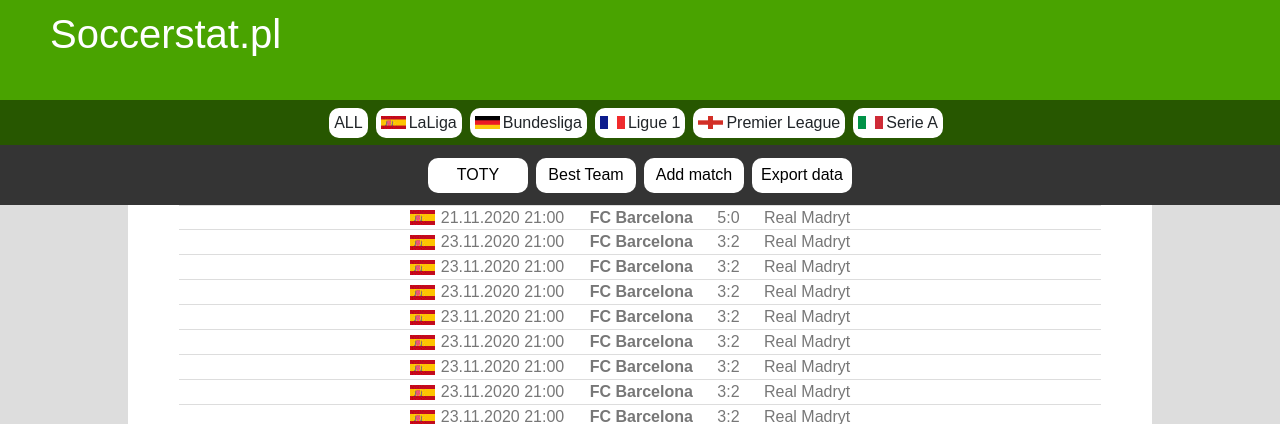
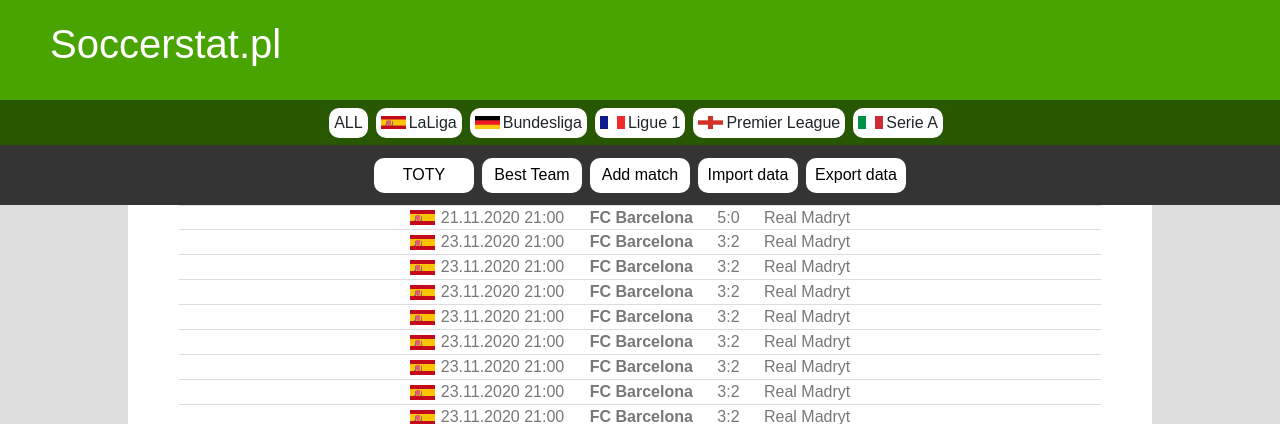
Before and after one commit to maxiior/Soccerstat.pl, a PHP site: page / in a window 1280 px wide. Shown: the top 424 px of the page. Run offline with PHP 8.4, Linux system fonts and the light colour scheme; some libraries are stand-ins or nearby versions.

Commit message:
import/export

```diff
--- a/index.php
+++ b/index.php
@@ -18,7 +18,7 @@
     <body>
         <div id="app">
             <div id="header">
-                <div class="top">
+                <div class="container-fluid progress top">
                     <h1>Soccerstat.pl</h1>
                 </div>
                 <div class="bottom-bar">
@@ -31,24 +31,26 @@
                     </div>
                 </div>
                 <div class="options">
-                    <a v-for="o in opt" v-bind:key="o.id" href="#">
-                        <div class="option">
+                    <a v-for="(o, i) in opt" v-bind:key="o.id" href="#">
+                        <button class="option" @click="useOption(i)">
                             <div>{{ o.title }}</div>
-                        </div>
+                        </button>
                     </a>
                 </div>
             </div>
 
             <div id="matchs">
+                <div >
+                </div>
                 <div class="wider-list">
                     <div class="list">
                         <a href="#">
                             <div v-for="m in mecze" v-bind:key="m.id" class="match">
-                                <img v-if="m.league === 'LaLiga'" src="hiszpania.jpeg">
-                                <img v-else-if="m.league === 'Bundesliga'" src="niemcy.jpeg">
-                                <img v-else-if="m.league === 'Ligue 1'" src="francja.jpeg">
-                                <img v-else-if="m.league === 'Premier League'" src="anglia.jpeg">
-                                <img v-else-if="m.league === 'Serie A'" src="wlochy.jpeg">
+                                <img v-if="m.league === 'LaLiga'" src="photos/hiszpania.jpeg">
+                                <img v-else-if="m.league === 'Bundesliga'" src="photos/niemcy.jpeg">
+                                <img v-else-if="m.league === 'Ligue 1'" src="photos/francja.jpeg">
+                                <img v-else-if="m.league === 'Premier League'" src="photos/anglia.jpeg">
+                                <img v-else-if="m.league === 'Serie A'" src="photos/wlochy.jpeg">
                                 <div class="date">
                                     <span>{{ m.date }}</span>
                                 </div>
@@ -75,58 +77,75 @@
                     </div>
                 </div>
             </div>
+
+            <div id="overlay" v-if="showAddMatch">
+                <div class="modal-dialog">
+                    <div class="modal-content">
+                        <div class="modal-header">
+                            <h5 class="modal-title">Add match</h5>
+                            <button type="button" class="btn-close" @click="showAddMatch=false"></button>
+                        </div>
+                        <div class="modal-body p-4">
+                            <form action="#" method="post">
+                                <div class="mb-3">
+                                    <input type="text" name="team1" class="form-control form-control-m" placeholder="Team 1">
+                                </div>
+                                <div class="mb-3">
+                                    <input type="text" name="team2" class="form-control form-control-m" placeholder="Team 2">
+                                </div>
+                                <div class="mb-3">
+                                    <input type="text" name="score" class="form-control form-control-m" placeholder="Score">
+                                </div>
+                                <div class="mb-3">
+                                    <button class="btn btn-success w-100 btn-m">Add match</button>
+                                </div>
+                            </form>
+                        </div>
+                    </div>
+                </div>
+            </div>
+
+            <div id="import" v-if="showImport">
+                <div class="modal-dialog">
+                    <div class="modal-content">
+                        <div class="modal-header">
+                            <h5 class="modal-title">Import data</h5>
+                            <button type="button" class="btn-close" @click="showImport=false"></button>
+                        </div>
+                        <div class="modal-body p-4">
+                            <div class="mb-3">
+                                This function is for import database
+                            </div>
+                            <div class="mb-3">
+                                <button class="btn btn-success w-100 btn-m">Import data</button>
+                            </div>
+                        </div>
+                    </div>
+                </div>
+            </div>
+
+            <div id="export" v-if="showExport">
+                <div class="modal-dialog">
+                    <div class="modal-content">
+                        <div class="modal-header">
+                            <h5 class="modal-title">Export data</h5>
+                            <button type="button" class="btn-close" @click="showExport=false"></button>
+                        </div>
+                        <div class="modal-body p-4">
+                            <div class="mb-3">
+                                This function is for export database
+                            </div>
+                            <div class="mb-3">
+                                <button class="btn btn-success w-100 btn-m">Export data</button>
+                            </div>
+                        </div>
+                    </div>
+                </div>
+            </div>
+
         </div>
 
-        <script>
-            new Vue({
-                el: '#app',
-                data: {
-                    ligi: [
-                        {title: 'LaLiga', im: 'hiszpania.jpeg', id: 1},
-                        {title: 'Bundesliga', im: 'niemcy.jpeg', id: 2},
-                        {title: 'Ligue 1', im: 'francja.jpeg', id: 3},
-                        {title: 'Premier League', im: 'anglia.jpeg', id: 4},
-                        {title: 'Serie A', im: 'wlochy.jpeg', id: 5}
-                    ],
-                    opt: [
-                        {title: 'TOTY', link: 'Best.vue', id: 1},
-                        {title: 'Best Team', link: 'Best.vue', id: 2},
-                        {title: 'Add match', link: 'Best.vue', id: 3},
-                        {title: 'Export data', link: 'Best.vue', id: 4}
-                    ],
-                    mecze: [
-                        {league: 'LaLiga', team1: 'FC Barcelona', team2: 'Real Madryt', score: '5:0', date: '21.11.2020 21:00', whoWon: 1, id: 1},
-                        {league: 'LaLiga', team1: 'FC Barcelona', team2: 'Real Madryt', score: '3:2', date: '23.11.2020 21:00', whoWon: 1, id: 2},
-                        {league: 'LaLiga', team1: 'FC Barcelona', team2: 'Real Madryt', score: '3:2', date: '23.11.2020 21:00', whoWon: 1, id: 3},
-                        {league: 'LaLiga', team1: 'FC Barcelona', team2: 'Real Madryt', score: '3:2', date: '23.11.2020 21:00', whoWon: 1, id: 4},
-                        {league: 'LaLiga', team1: 'FC Barcelona', team2: 'Real Madryt', score: '3:2', date: '23.11.2020 21:00', whoWon: 1, id: 5},
-                        {league: 'LaLiga', team1: 'FC Barcelona', team2: 'Real Madryt', score: '3:2', date: '23.11.2020 21:00', whoWon: 1, id: 6},
-                        {league: 'LaLiga', team1: 'FC Barcelona', team2: 'Real Madryt', score: '3:2', date: '23.11.2020 21:00', whoWon: 1, id: 7},
-                        {league: 'LaLiga', team1: 'FC Barcelona', team2: 'Real Madryt', score: '3:2', date: '23.11.2020 21:00', whoWon: 1, id: 8},
-                        {league: 'LaLiga', team1: 'FC Barcelona', team2: 'Real Madryt', score: '3:2', date: '23.11.2020 21:00', whoWon: 1, id: 9},
-                        {league: 'LaLiga', team1: 'FC Barcelona', team2: 'Real Madryt', score: '3:2', date: '23.11.2020 21:00', whoWon: 1, id: 10},
-                        {league: 'LaLiga', team1: 'FC Barcelona', team2: 'Real Madryt', score: '3:2', date: '23.11.2020 21:00', whoWon: 1, id: 11},
-                        {league: 'LaLiga', team1: 'FC Barcelona', team2: 'Real Madryt', score: '3:2', date: '23.11.2020 21:00', whoWon: 1, id: 12},
-                        {league: 'LaLiga', team1: 'FC Barcelona', team2: 'Real Madryt', score: '3:2', date: '23.11.2020 21:00', whoWon: 1, id: 13},
-                        {league: 'LaLiga', team1: 'FC Barcelona', team2: 'Real Madryt', score: '3:2', date: '23.11.2020 21:00', whoWon: 1, id: 14},
-                        {league: 'LaLiga', team1: 'FC Barcelona', team2: 'Real Madryt', score: '3:2', date: '23.11.2020 21:00', whoWon: 1, id: 15},
-                        {league: 'LaLiga', team1: 'FC Barcelona', team2: 'Real Madryt', score: '3:2', date: '23.11.2020 21:00', whoWon: 1, id: 16},
-                        {league: 'LaLiga', team1: 'FC Barcelona', team2: 'Real Madryt', score: '3:2', date: '23.11.2020 21:00', whoWon: 1, id: 17},
-                        {league: 'LaLiga', team1: 'FC Barcelona', team2: 'Real Madryt', score: '3:2', date: '23.11.2020 21:00', whoWon: 1, id: 18},
-                        {league: 'LaLiga', team1: 'FC Barcelona', team2: 'Real Madryt', score: '3:2', date: '23.11.2020 21:00', whoWon: 1, id: 19},
-                        {league: 'LaLiga', team1: 'FC Barcelona', team2: 'Real Madryt', score: '3:2', date: '23.11.2020 21:00', whoWon: 1, id: 20},
-                        {league: 'LaLiga', team1: 'FC Barcelona', team2: 'Real Madryt', score: '3:2', date: '23.11.2020 21:00', whoWon: 1, id: 21},
-                        {league: 'LaLiga', team1: 'FC Barcelona', team2: 'Real Madryt', score: '3:2', date: '23.11.2020 21:00', whoWon: 1, id: 22},
-                        {league: 'LaLiga', team1: 'FC Barcelona', team2: 'Real Madryt', score: '3:2', date: '23.11.2020 21:00', whoWon: 1, id: 23},
-                        {league: 'LaLiga', team1: 'FC Barcelona', team2: 'Real Madryt', score: '3:2', date: '23.11.2020 21:00', whoWon: 1, id: 24},
-                        {league: 'LaLiga', team1: 'FC Barcelona', team2: 'Real Madryt', score: '3:2', date: '23.11.2020 21:00', whoWon: 1, id: 25},
-                        {league: 'LaLiga', team1: 'FC Barcelona', team2: 'Real Madryt', score: '3:2', date: '23.11.2020 21:00', whoWon: 1, id: 26},
-                        {league: 'LaLiga', team1: 'FC Barcelona', team2: 'Real Madryt', score: '3:2', date: '23.11.2020 21:00', whoWon: 1, id: 27}
-                    ]
-                }
-            })
-        </script>
-
+        <script type="text/javascript" src="main.js"></script>
         <script src="https://cdn.jsdelivr.net/npm/@popperjs/core@2.5.4/dist/umd/popper.min.js" integrity="sha384-q2kxQ16AaE6UbzuKqyBE9/u/KzioAlnx2maXQHiDX9d4/zp8Ok3f+M7DPm+Ib6IU" crossorigin="anonymous"></script>
         <script src="js/bootstrap.min.js"></script>
     </body>
--- /dev/null
+++ b/main.js
@@ -0,0 +1,71 @@
+new Vue({
+    el: '#app',
+    data: {
+        ligi: [
+            {title: 'LaLiga', im: 'photos/hiszpania.jpeg', id: 1},
+            {title: 'Bundesliga', im: 'photos/niemcy.jpeg', id: 2},
+            {title: 'Ligue 1', im: 'photos/francja.jpeg', id: 3},
+            {title: 'Premier League', im: 'photos/anglia.jpeg', id: 4},
+            {title: 'Serie A', im: 'photos/wlochy.jpeg', id: 5}
+        ],
+        opt: [
+            {title: 'TOTY', link: 'Best.vue', id: 1},
+            {title: 'Best Team', link: 'Best.vue', id: 2},
+            {title: 'Add match', link: 'Best.vue', id: 3},
+            {title: 'Import data', link: 'Best.vue', id: 4},
+            {title: 'Export data', link: 'Best.vue', id: 5}
+        ],
+        mecze: [
+            {league: 'LaLiga', team1: 'FC Barcelona', team2: 'Real Madryt', score: '5:0', date: '21.11.2020 21:00', whoWon: 1, id: 1},
+            {league: 'LaLiga', team1: 'FC Barcelona', team2: 'Real Madryt', score: '3:2', date: '23.11.2020 21:00', whoWon: 1, id: 2},
+            {league: 'LaLiga', team1: 'FC Barcelona', team2: 'Real Madryt', score: '3:2', date: '23.11.2020 21:00', whoWon: 1, id: 3},
+            {league: 'LaLiga', team1: 'FC Barcelona', team2: 'Real Madryt', score: '3:2', date: '23.11.2020 21:00', whoWon: 1, id: 4},
+            {league: 'LaLiga', team1: 'FC Barcelona', team2: 'Real Madryt', score: '3:2', date: '23.11.2020 21:00', whoWon: 1, id: 5},
+            {league: 'LaLiga', team1: 'FC Barcelona', team2: 'Real Madryt', score: '3:2', date: '23.11.2020 21:00', whoWon: 1, id: 6},
+            {league: 'LaLiga', team1: 'FC Barcelona', team2: 'Real Madryt', score: '3:2', date: '23.11.2020 21:00', whoWon: 1, id: 7},
+            {league: 'LaLiga', team1: 'FC Barcelona', team2: 'Real Madryt', score: '3:2', date: '23.11.2020 21:00', whoWon: 1, id: 8},
+            {league: 'LaLiga', team1: 'FC Barcelona', team2: 'Real Madryt', score: '3:2', date: '23.11.2020 21:00', whoWon: 1, id: 9},
+            {league: 'LaLiga', team1: 'FC Barcelona', team2: 'Real Madryt', score: '3:2', date: '23.11.2020 21:00', whoWon: 1, id: 10},
+            {league: 'LaLiga', team1: 'FC Barcelona', team2: 'Real Madryt', score: '3:2', date: '23.11.2020 21:00', whoWon: 1, id: 11},
+            {league: 'LaLiga', team1: 'FC Barcelona', team2: 'Real Madryt', score: '3:2', date: '23.11.2020 21:00', whoWon: 1, id: 12},
+            {league: 'LaLiga', team1: 'FC Barcelona', team2: 'Real Madryt', score: '3:2', date: '23.11.2020 21:00', whoWon: 1, id: 13},
+            {league: 'LaLiga', team1: 'FC Barcelona', team2: 'Real Madryt', score: '3:2', date: '23.11.2020 21:00', whoWon: 1, id: 14},
+            {league: 'LaLiga', team1: 'FC Barcelona', team2: 'Real Madryt', score: '3:2', date: '23.11.2020 21:00', whoWon: 1, id: 15},
+            {league: 'LaLiga', team1: 'FC Barcelona', team2: 'Real Madryt', score: '3:2', date: '23.11.2020 21:00', whoWon: 1, id: 16},
+            {league: 'LaLiga', team1: 'FC Barcelona', team2: 'Real Madryt', score: '3:2', date: '23.11.2020 21:00', whoWon: 1, id: 17},
+            {league: 'LaLiga', team1: 'FC Barcelona', team2: 'Real Madryt', score: '3:2', date: '23.11.2020 21:00', whoWon: 1, id: 18},
+            {league: 'LaLiga', team1: 'FC Barcelona', team2: 'Real Madryt', score: '3:2', date: '23.11.2020 21:00', whoWon: 1, id: 19},
+            {league: 'LaLiga', team1: 'FC Barcelona', team2: 'Real Madryt', score: '3:2', date: '23.11.2020 21:00', whoWon: 1, id: 20},
+            {league: 'LaLiga', team1: 'FC Barcelona', team2: 'Real Madryt', score: '3:2', date: '23.11.2020 21:00', whoWon: 1, id: 21},
+            {league: 'LaLiga', team1: 'FC Barcelona', team2: 'Real Madryt', score: '3:2', date: '23.11.2020 21:00', whoWon: 1, id: 22},
+            {league: 'LaLiga', team1: 'FC Barcelona', team2: 'Real Madryt', score: '3:2', date: '23.11.2020 21:00', whoWon: 1, id: 23},
+            {league: 'LaLiga', team1: 'FC Barcelona', team2: 'Real Madryt', score: '3:2', date: '23.11.2020 21:00', whoWon: 1, id: 24},
+            {league: 'LaLiga', team1: 'FC Barcelona', team2: 'Real Madryt', score: '3:2', date: '23.11.2020 21:00', whoWon: 1, id: 25},
+            {league: 'LaLiga', team1: 'FC Barcelona', team2: 'Real Madryt', score: '3:2', date: '23.11.2020 21:00', whoWon: 1, id: 26},
+            {league: 'LaLiga', team1: 'FC Barcelona', team2: 'Real Madryt', score: '3:2', date: '23.11.2020 21:00', whoWon: 1, id: 27}
+        ],
+        showAddMatch: false,
+        showImport: false,
+        showExport: false
+    },
+    methods: {
+        useOption: function(i){
+            switch(i){
+                case 0:
+                    location.href='TOTY.php';
+                    break;
+                case 1:
+                    break;
+                case 2:
+                    this.showAddMatch=true;
+                    break;
+                case 3:
+                    this.showImport=true;
+                    break;
+                case 4:
+                    this.showExport=true;
+                    break;
+            }
+        }
+    }
+})
--- a/style.css
+++ b/style.css
@@ -18,11 +18,11 @@
 }
 .top
 {
+    border-radius: 0;
     height: 100px;
     box-sizing: border-box;
-    padding: 10px 50px;
+    padding: 20px 50px;
     background-color: #49a300;
-    display: block;
 }
 .top h1
 {
@@ -75,7 +75,7 @@
     box-sizing: border-box;
     display: inline-grid;
     align-items: center;
-    grid-template-columns: 100px 100px 100px 100px;
+    grid-template-columns: 100px 100px 100px 100px 100px;
     justify-content: center;
     column-gap: 8px;
     width: 100%;
@@ -113,6 +113,8 @@
     height: 35px;
     width: 100px;
     border-radius: 10px;
+    border: 0;
+    box-shadow: 0;
 }
 .option:hover
 {
@@ -198,3 +200,14 @@
   font-size: 20px;
   margin-bottom: 5px;
 }
+
+
+#overlay, #import, #export
+{
+    position: fixed;
+    top: 0;
+    bottom: 0;
+    left: 0;
+    right: 0;
+    background: rgba(0,0,0,0.6)
+}
```
Also changed, not shown: TOTY.php (added), match.php (added), photos/anglia.jpeg (renamed from anglia.jpeg), photos/francja.jpeg (renamed from francja.jpeg), photos/hiszpania.jpeg (renamed from hiszpania.jpeg), photos/niemcy.jpeg (renamed from niemcy.jpeg), photos/wlochy.jpeg (renamed from wlochy.jpeg).
